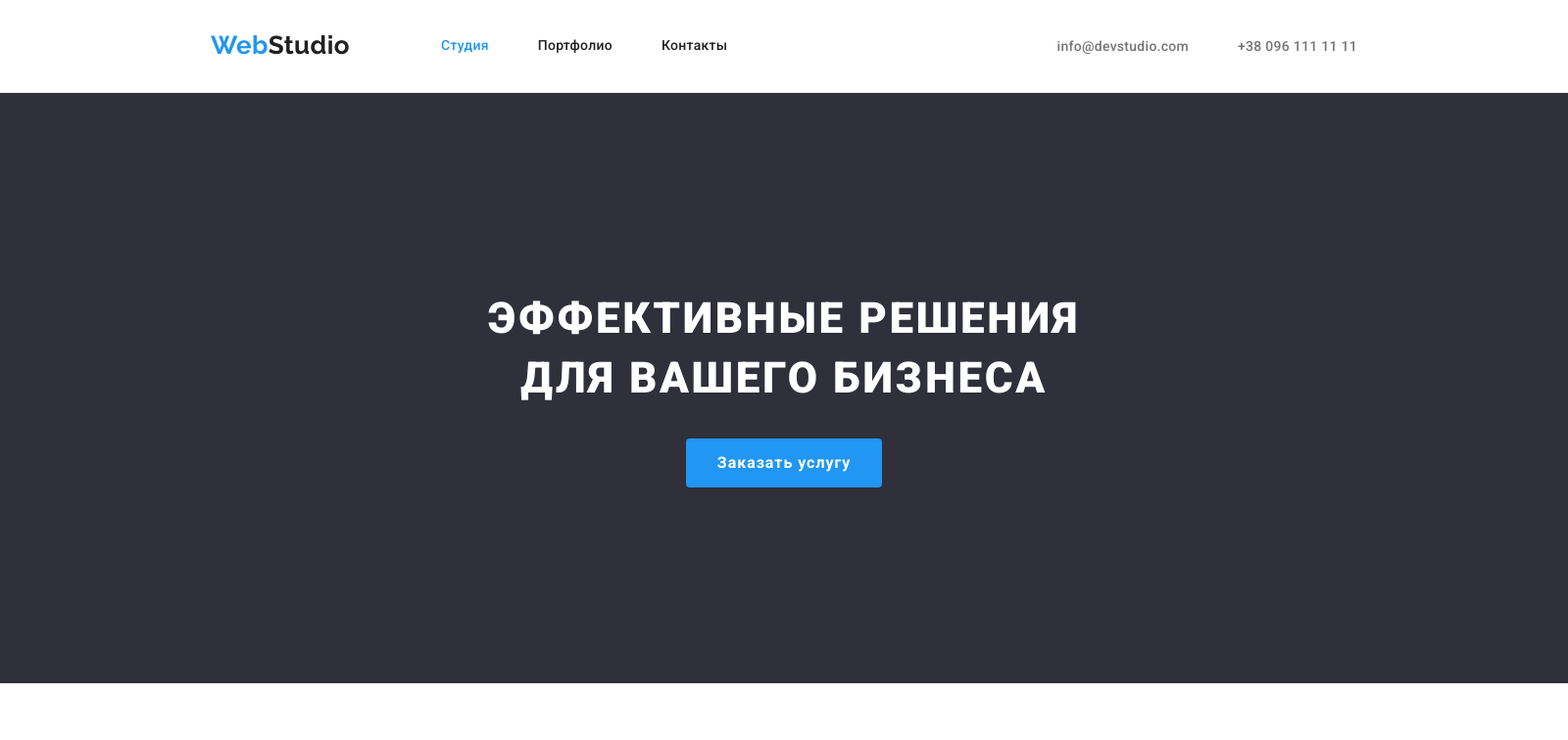
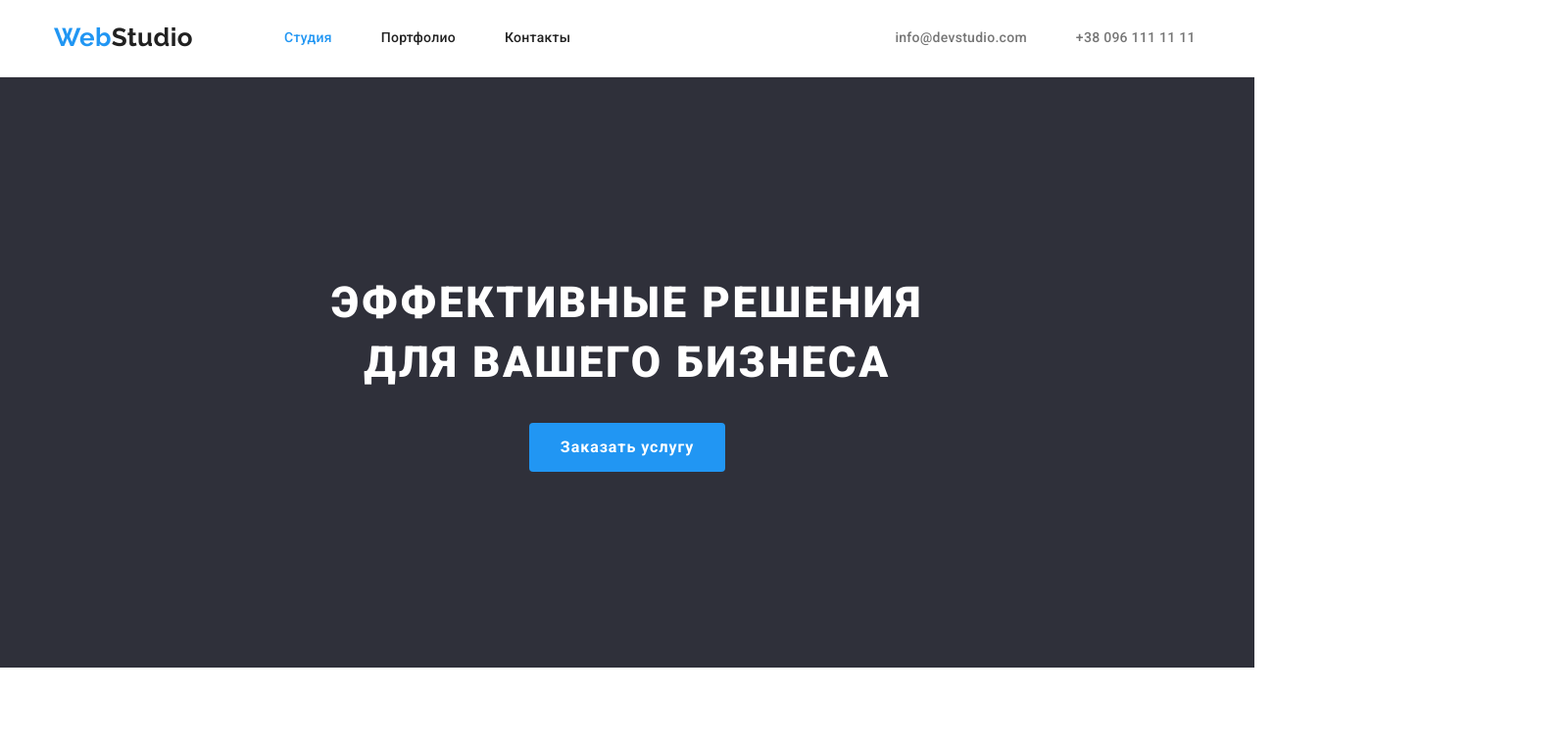
Before and after one commit to anasty223/goit-markup-hw-03, a plain HTML site: page index.html in a window 1280 px wide. Shown: the top 756 px of the page at 98% size, 1600 px wide, since content can reach past the window. Drawn offline with nearby package versions, Linux system fonts and the light colour scheme.

Commit message:
редакция после проверки

```diff
--- a/css/style.css
+++ b/css/style.css
@@ -7,16 +7,11 @@
   --secondery-backgraund: #f5f4fa; /*цвет фона в блоке наша команда*/
 }
 body {
-  font-family: 'Raleway', sans-serif;
   font-family: 'Roboto', sans-serif;
   background: white;
   font-size: 14px;
   color: var(--primery-texte-color);
   letter-spacing: 0.03em;
-  font-weight: 500px;
-  width: 1600px;
-  margin-left: auto;
-  margin-right: auto;
 }
 
 .list {
@@ -47,8 +42,9 @@ img {
 }
 .header {
   border-bottom: 1px solid #ececec;
-  padding-top: 32px;
-  padding-bottom: 32px;
+  padding-top: 24px;
+  padding-bottom: 24px;
+
 }
 /*logo*/
 .logo-nav {
@@ -65,20 +61,20 @@ img {
 }
 
 /*секция навигация*/
-.main-nav {
+.main-nav{
   display: flex;
-  justify-content: space-between;
+}
+.nav {
+  display: flex;
   align-items: center;
 }
 .nav-container {
   display: flex;
-  margin-right: auto;
+ margin-right: 331px;
 }
-
 .nav-container .item:not(:last-child) {
   margin-right: 50px;
 }
-
 .link-nav {
   color: var(--second-color);
   line-height: 1.1;
@@ -88,8 +84,8 @@ img {
   display: block;
 }
 .nav-container .list {
-  color: var(--second-color);
-}
+  color: var(--second-color);.
+ }
 
 .nav-container .link-nav:hover,
 :focus {
@@ -100,6 +96,9 @@ img {
 }
 .contacts-section {
   display: flex;
+  justify-content: flex-end;
+  align-items: center;
+
 }
 
 .contacts-section .item:not(:last-child) {
@@ -111,6 +110,8 @@ img {
   line-height: 1.1;
   letter-spacing: 0.02em;
   font-weight: 500;
+  display: block;
+
 }
 .contact-link:hover,
 :focus {
@@ -195,8 +196,10 @@ img {
   color: var(--primery-texte-color);
   font-weight: 400;
   line-height: 1.1;
+}
+.features-container > .item {
   width: 270px;
-  height: 75px;
+  height: 101px;
 }
 /* Чем мы занимаемся */
 .section-work {
@@ -240,14 +243,14 @@ img {
   box-shadow: 0px 1px 3px rgba(0, 0, 0, 0.12), 0px 1px 1px rgba(0, 0, 0, 0.14),
     0px 2px 1px rgba(0, 0, 0, 0.2);
   border-radius: 0px 0px 4px 4px;
-  padding-bottom: 30px;
   width: 270px;
-  height: 368px;
 }
 .card-team {
   padding: 30px 32px;
 }
-
+.container-team > .item {
+  background-color: var(--whitw-color-texte);
+}
 .container-team > .item:not(:last-child) {
   margin-right: 30px;
 }
@@ -289,17 +292,17 @@ img {
   line-height: 1.19;
   font-weight: 700;
   font-size: 26px;
-  margin-bottom: 60px;
+  margin-bottom: 20px;
 }
 .logofooter {
   color: var(--whitw-color-texte);
+  margin-bottom: 20px;
 }
 .adress-box {
   color: var(--whitw-color-texte);
   font-style: normal;
   font-weight: 400;
   line-height: 1.7;
-  margin-top: 20px;
 }
 
 .adress-box .list-adress:not(:last-child) {
@@ -325,6 +328,7 @@ img {
 .buttons {
   display: flex;
   justify-content: center;
+  margin-bottom: 50px;
 }
 .portfolio-buttons-title {
   visibility: hidden;
@@ -343,7 +347,6 @@ img {
   letter-spacing: 0.03em;
   cursor: pointer;
   margin-right: 8px;
-  margin-bottom: 34px;
   background-color: var(--secondery-backgraund);
   border: none;
   border-radius: 4px;
@@ -366,12 +369,11 @@ img {
   flex-wrap: wrap;
   margin: 0px;
   padding: 0px;
-  flex-basis: calc(100% / 3);
   margin-left: -30px;
   margin-top: -30px;
 }
 .portfolio-box > .item {
-  flex-basis: calc(100% / 3- 30px);
+  flex-basis: calc((100% / 3)- 30px);
 
   margin-left: 30px;
   margin-top: 30px;
@@ -383,7 +385,6 @@ img {
   line-height: 2;
   letter-spacing: 0.06em;
   text-decoration: none;
-  padding: 0 24px 20px 24px;
 }
 .portfolio-title {
   font-weight: 700;
@@ -393,7 +394,6 @@ img {
   color: var(--second-color);
   text-decoration: none;
 
-  margin-top: 20px;
   margin-bottom: 4px;
 }
 .portfolio-text {
--- a/index.html
+++ b/index.html
@@ -16,31 +16,27 @@
 
 <body>
     <header class="header">
-        <div class="container">
-        <nav class="nav ">
-            <div class="main-nav">
+        <div class="container main-nav">
+            <nav class="nav">
             <a  href="#" class="logo-nav" >Web<span class="logoheder">Studio</span></a>
-          <ul class="nav-container list " >
-                <li class="item" >
-                    <a href="#" class="link-nav current" >Студия</a>
-                </li>
+
+            <ul class="nav-container list " >
+                <li class="item" ><a href="#" class="link-nav current" >Студия</a></li>
+                <li class="item"><a href="./portfolio.html"class="link-nav">Портфолио</a></li>
+                <li class="item"><a href="#" class="link-nav">Контакты</a></li>
+
+            </ul>
+            </nav>
+
+            <ul class="contacts-section list">
                 <li class="item">
-                    <a href="./portfolio.html"class="link-nav">Портфолио</a>
-                </li>
-                <li class="item">
-                    <a href="#" class="link-nav">Контакты</a>
-                </li>
-            </ul>
-             <ul class="contacts-section list">
-                <li class="item">
-                    <a href="mailto:info@devstudio.com"  class="contact-link">info@devstudio.com</a>
+                    <a href="mailto:info@devstudio.com" class="contact-link">info@devstudio.com</a>
                 </li>
                 <li class="item">
                     <a href="tel:+380961111111" class="contact-link">+38 096 111 11 11</a>
                 </li>
-             </ul>
-            </div>
-         </nav>
+            </ul>
+
         </div>
     </header>
 
```
